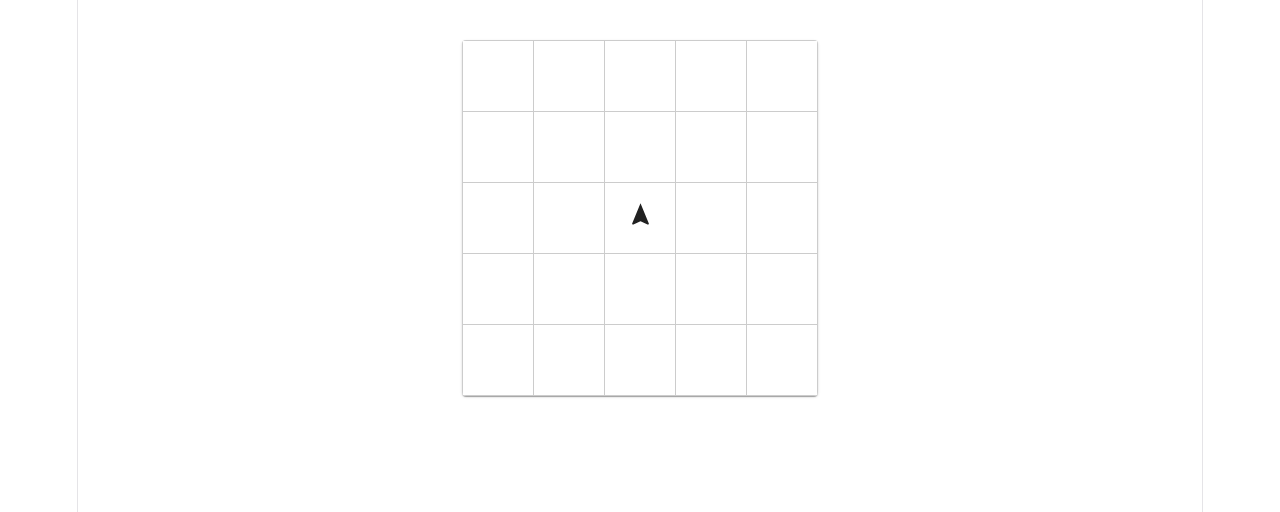
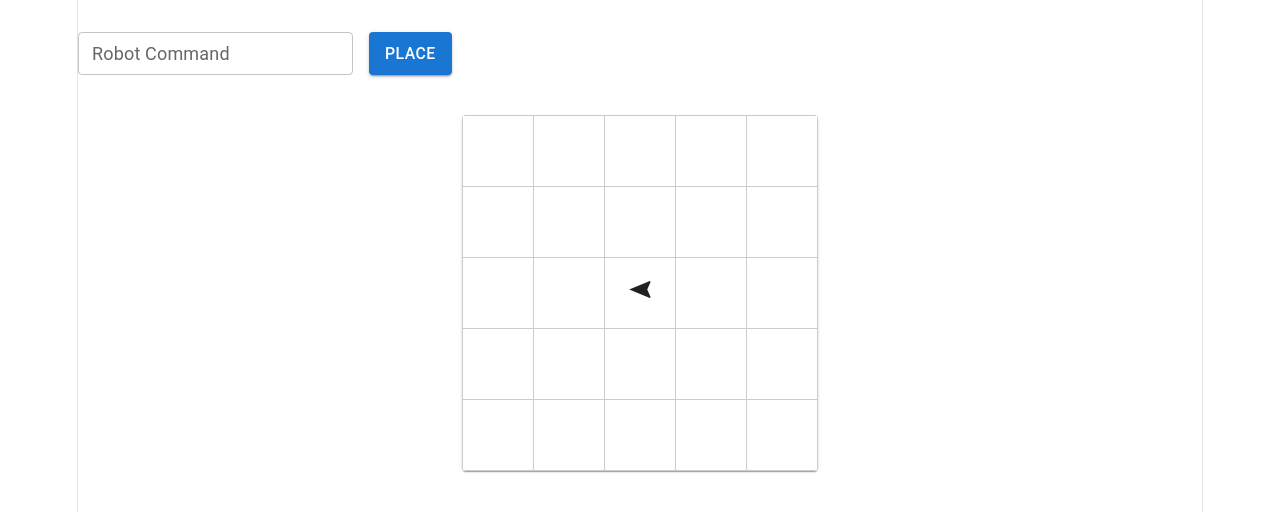
Before and after one commit to jv-droid/frontend-assessment, a React (Vite) app: page / in a window 1280 px wide. Shown: the top 512 px of the page. Built offline with nearby package versions, Linux system fonts and the light colour scheme.

Commit message:
feat: add robot placement via Place command

```diff
--- a/src/App.jsx
+++ b/src/App.jsx
@@ -1,13 +1,56 @@
-import './App.css'
+import { useState } from "react";
+import "./App.css";
 import GridBoard from "./components/GridBoard";
 import parseInput from "./helpers/parseInput";
 import validateInput from "./helpers/validateInput";
+import { Stack, TextField, Button } from "@mui/material";
 
 function App() {
 
+const [robot, setRobot] = useState({
+  x: 2,
+  y: 2,
+  direction: "WEST",
+});
+
+const [command, setCommand] = useState("");
+
+const handlePlace = () => {
+  if (!validateInput(command)) {
+    alert("Invalid command");
+    return;
+  }
+
+  const parsed = parseInput(command);
+
+  setRobot(parsed);
+  setCommand("");
+};
+
   return (
        <div>
-      <GridBoard />
+        <Stack
+          direction="row"
+          spacing={2}
+          justifyContent="center"
+          sx={{ mt: 4 }}
+        >
+          <TextField
+            label="Robot Command"
+            placeholder="2,3 NORTH"
+            value={command}
+            onChange={(e) => setCommand(e.target.value)}
+            size="small"
+          />
+
+          <Button
+            variant="contained"
+            onClick={handlePlace}
+          >
+            PLACE
+          </Button>
+        </Stack>
+      <GridBoard robot={robot} />
     </div>
 
   )
--- a/src/components/GridBoard/GridBoard.jsx
+++ b/src/components/GridBoard/GridBoard.jsx
@@ -10,7 +10,7 @@ import GridCell from "../GridCell";
 
 const GRID_SIZE = 5;
 
-function GridBoard() {
+function GridBoard({ robot }) {
   const rows = Array.from({ length: GRID_SIZE }, (_, index) => GRID_SIZE - 1 - index);
   const columns = Array.from({ length: GRID_SIZE }, (_, index) => index);
 
@@ -21,14 +21,14 @@ function GridBoard() {
           {rows.map((row) => (
             <TableRow key={row}>
             {columns.map((column) => {
-                const hasMarker = column === 2 && row === 2;
-
+                const hasMarker = column === robot.x && row === robot.y;
                 return (
                   <GridCell
-                    key={`${column}-${row}`}
-                    x={column}
-                    y={row}
-                    hasMarker={hasMarker}
+                     key={`${column}-${row}`}
+                     x={column}
+                     y={row}
+                     hasMarker={hasMarker}
+                     direction={robot.direction}
                   />
                 );
               })}
--- a/src/components/GridCell/GridCell.jsx
+++ b/src/components/GridCell/GridCell.jsx
@@ -2,7 +2,7 @@ import { TableCell } from "@mui/material";
 import "./GridCell.css";
 import ObjectMarker from "../ObjectMarker";
 
-function GridCell({ x, y, hasMarker }) {
+function GridCell({ x, y, hasMarker, direction }) {
   return (
     <TableCell
       sx={{
@@ -15,7 +15,7 @@ function GridCell({ x, y, hasMarker }) {
       data-x={x}
       data-y={y}
     >
-      {hasMarker && <ObjectMarker />}
+      {hasMarker && <ObjectMarker direction={direction} />}
     </TableCell>
   );
 }
--- a/src/components/ObjectMarker/ObjectMarker.jsx
+++ b/src/components/ObjectMarker/ObjectMarker.jsx
@@ -2,9 +2,21 @@ import NavigationIcon from "@mui/icons-material/Navigation";
 import "./ObjectMarker.css";
 
 
-function ObjectMarker() {
+const rotationMap = {
+  NORTH: "0deg",
+  EAST: "90deg",
+  SOUTH: "180deg",
+  WEST: "270deg",
+};
+
+function ObjectMarker({ direction }) {
   return (
-    <NavigationIcon />
+    <NavigationIcon
+        sx={{
+          transform: `rotate(${rotationMap[direction]})`,
+          transition: "transform 0.2s ease",
+  }}
+/>
   );
 }
 
```
